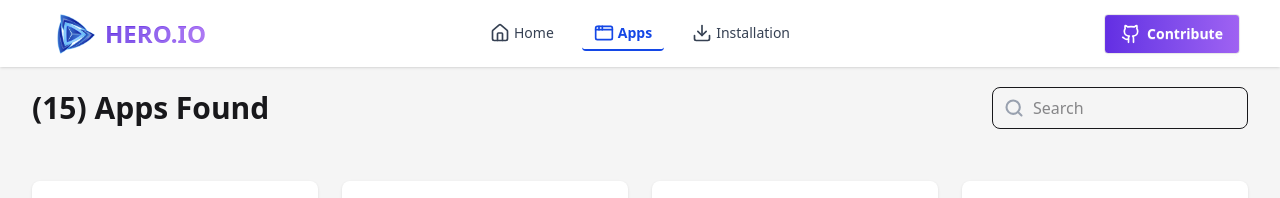
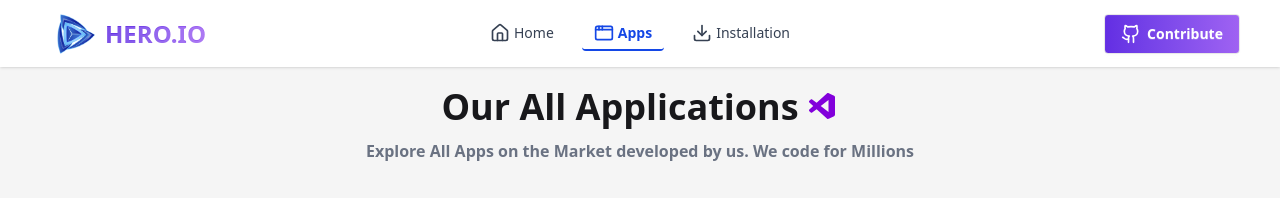
Before and after one commit to oniichan28/assignment-08, a React (Vite) app: page /Apps in a window 1280 px wide. Shown: the top 198 px of the page. Built offline with nearby package versions, Linux system fonts and the light colour scheme.

Commit message:
added home button on AppError Page and fixed some issues

```diff
--- a/src/Pages/Apps.jsx
+++ b/src/Pages/Apps.jsx
@@ -3,6 +3,7 @@ import AppCard from '../Components/AppCard';
 import useApps from '../Hooks/useApps';
 import LoadingSpinner from '../Components/LoadingSpinner';
 import AppErrorImg from '../assets/Images/App-Error.png';
+import { VscVscode } from 'react-icons/vsc';
 
 const Apps = () => {
   const { apps, loading, error } = useApps();
@@ -58,7 +59,20 @@ const Apps = () => {
   }
 
   return (
-    <div className="max-w-7xl mx-auto px-4 sm:px-6 lg:px-8 fade-in">
+    <div className="mt-5 max-w-7xl mx-auto px-4 sm:px-6 lg:px-8 fade-in">
+    <div className='flex flex-col gap-3 justify-center items-center mb-5 px-4'>
+  <div className='flex flex-wrap justify-center items-center text-center gap-2'>
+    <h6 className='font-bold text-2xl sm:text-4xl flex items-center'>
+      Our All Applications
+      <VscVscode className='h-5 w-5 sm:h-8 sm:w-8 text-purple-700 ml-2' />
+    </h6>
+  </div>
+
+  <p className='text-gray-500 font-semibold text-center text-sm sm:text-base max-w-xl'>
+    Explore All Apps on the Market developed by us. We code for Millions
+  </p>
+</div>
+
       <div className='flex flex-col sm:flex-row justify-between items-center gap-4 py-5'>
         <h1 className='text-3xl font-bold'>
           ({searchedApps.length}) Apps Found
--- a/src/Pages/Installation.jsx
+++ b/src/Pages/Installation.jsx
@@ -59,7 +59,7 @@ const Installation = () => {
 
   return (
     <div className="flex flex-col min-h-screen fade-in">
-      <main className="flex-1 overflow-auto px-3 sm:px-6 pt-6 sm:pt-10">
+      <main className="flex-1 overflow-auto px-3 sm:px-6 pt-6 sm:pt-10 mb-20">
         <div className="flex flex-col justify-center items-center mb-6 text-center">
           <div className="flex justify-center items-center gap-2 flex-wrap">
             <h1 className="font-bold text-3xl sm:text-4xl">Your Installed Apps</h1>
@@ -70,20 +70,25 @@ const Installation = () => {
           </p>
         </div>
 
-        <div className="flex justify-between items-center mb-2 border-b pb-2">
+        <div className="flex justify-between items-center mb-4 border-b border-gray-300 pb-4">
   <h1 className="text-purple-500 font-semibold border-b-2 border-purple-400 pb-1 text-sm sm:text-base">
     {sortedApps.length} Apps Found
   </h1>
+
   <select
     value={sortOrder}
     onChange={(e) => setSortOrder(e.target.value)}
-            className="border rounded px-2 py-1 text-sm sm:text-base"
-          >
+    className="px-4 py-2 bg-white text-gray-800 font-semibold
+               rounded-lg shadow-sm border border-gray-300
+               hover:shadow-md hover:border-gray-400
+               active:scale-95 transition-all duration-200 ease-in-out
+               text-sm sm:text-base cursor-pointer">
     <option value="none">Sort By Size</option>
     <option value="size-asc">Low → High</option>
     <option value="size-dsc">High → Low</option>
   </select>
 </div>
+
 
         <div className="max-w-6xl mx-auto flex flex-col gap-4">
           {sortedApps.length === 0 ? (
@@ -93,8 +98,7 @@ const Installation = () => {
               {sortedApps.map((app) => (
                 <div
                   key={app.id}
-                  className="flex items-center justify-between rounded-lg p-4 shadow hover:shadow-md transition bg-white gap-4"
-                >
+                  className="mt-5 flex items-center justify-between rounded-lg p-4 shadow hover:shadow-md transition bg-white gap-4">
                   <Link to={`/Apps/${app.id}`} className="w-16 h-16 flex-shrink-0">
                     <img
                       src={app.image}
```
Lines whose indentation alone changed are shown as unchanged.
